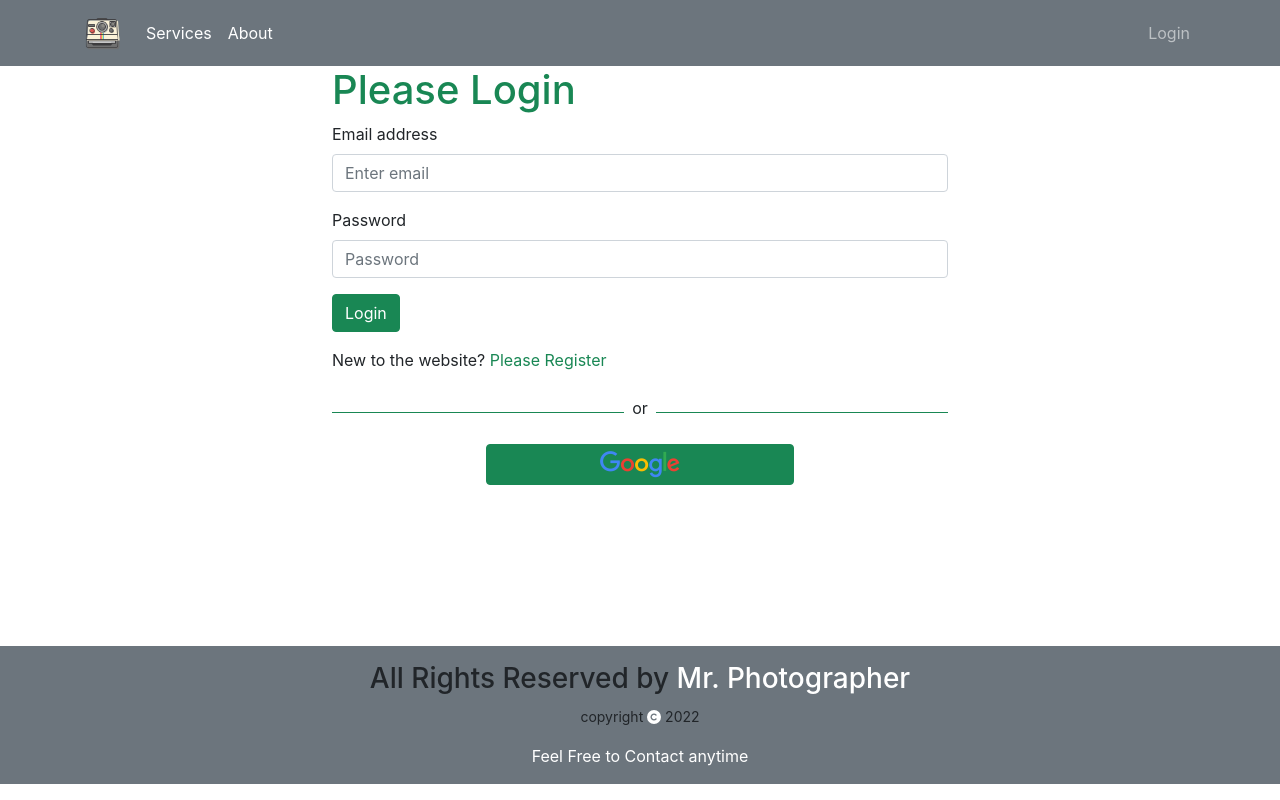
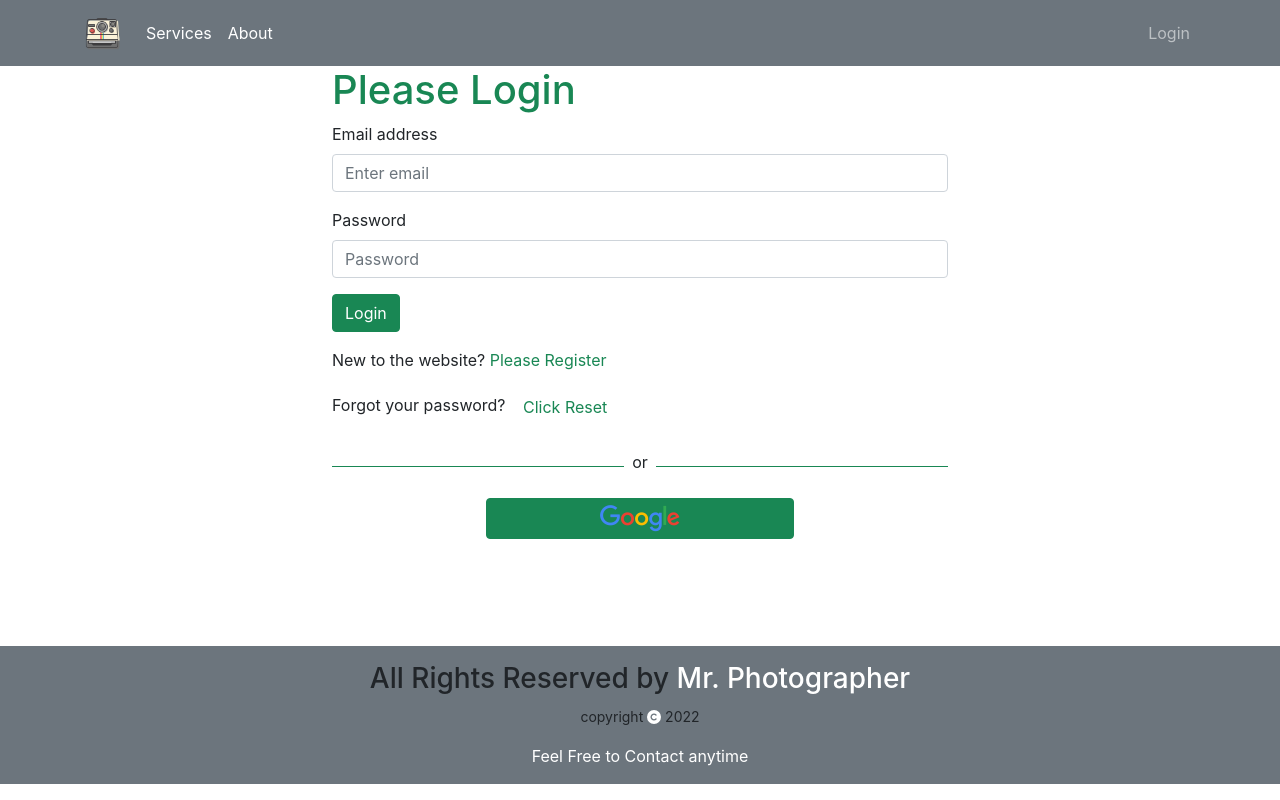
Before and after one commit to Tahmidd/mr-photographer-website, a React (Create React App) app: page /login in a window 1280 px wide. Built offline with nearby package versions, Linux system fonts and the light colour scheme; no server answers.

Commit message:
react toast added

```diff
--- a/package.json
+++ b/package.json
@@ -17,6 +17,7 @@
     "react-firebase-hooks": "^5.0.3",
     "react-router-dom": "^6.3.0",
     "react-scripts": "5.0.1",
+    "react-toastify": "^8.2.0",
     "web-vitals": "^2.1.4"
   },
   "scripts": {
--- a/src/Pages/Login/Login/Login.js
+++ b/src/Pages/Login/Login/Login.js
@@ -1,10 +1,12 @@
 import React, { useRef } from 'react';
 import { Button, Form } from 'react-bootstrap';
-import { useSignInWithEmailAndPassword } from 'react-firebase-hooks/auth';
+import { useSendPasswordResetEmail, useSignInWithEmailAndPassword } from 'react-firebase-hooks/auth';
 import { Link, useLocation, useNavigate } from 'react-router-dom';
+import { toast, ToastContainer } from 'react-toastify';
 import auth from '../../../firebase.init';
 import Loading from '../../Shared/Loading/Loading';
 import GoogleLogin from '../GoogleLogin/GoogleLogin';
+import 'react-toastify/dist/ReactToastify.css';
 
 
 const Login = () => {
@@ -20,6 +22,8 @@ const Login = () => {
         loading,
         error,
     ] = useSignInWithEmailAndPassword(auth);
+
+    const [sendPasswordResetEmail, sending] = useSendPasswordResetEmail(auth);
 
     const navigate = useNavigate();
 
@@ -38,6 +42,17 @@ const Login = () => {
 
     const navigateRegister = event => {
         navigate('/register');
+    }
+
+    const resetPassword = async () => {
+        const email = emailRef.current.value;
+        if (email) {
+            await sendPasswordResetEmail(email);
+            toast('Sent email');
+        }
+        else {
+            toast('please enter your email address');
+        }
     }
 
     const handleSubmit = e => {
@@ -71,7 +86,10 @@ const Login = () => {
             </Form>
 
             <p className='mt-3'>New to the website? <Link to="/register" className='text-success pe-auto text-decoration-none' onClick={navigateRegister}>Please Register</Link> </p>
+
+            <p className='mt-3'>Forgot your password? <button className='btn btn-link text-success pe-auto text-decoration-none' onClick={resetPassword}>Click Reset</button> </p>
             <GoogleLogin></GoogleLogin>
+            <ToastContainer />
         </div>
     );
 };
```
Also changed, not shown: 1 other file (tests, documents, lock files or other folders).
